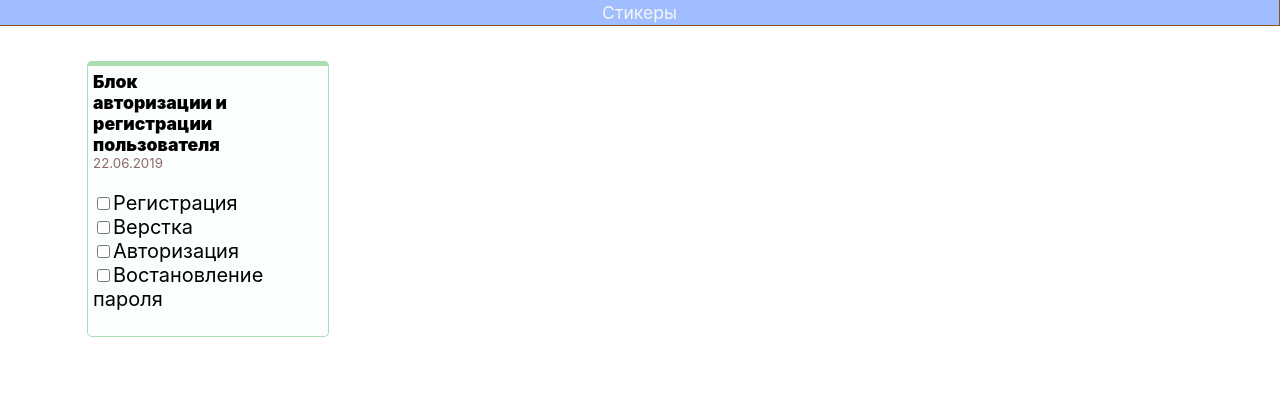
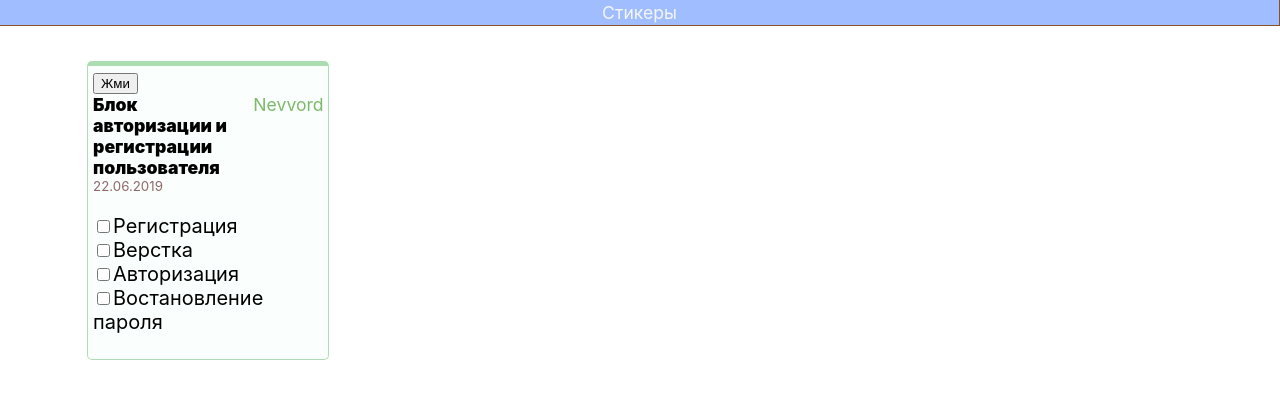
Before and after one commit to nevvord/mySite, a React (Create React App) app: page / in a window 1280 px wide. Shown: the top 398 px of the page. Built offline with nearby package versions, Linux system fonts and the light colour scheme; no server answers.

Commit message:
Revert "Wrong"
This reverts commit 2e0c41701e37b35cc2392be07e59a986b3615f09.

```diff
--- a/package.json
+++ b/package.json
@@ -3,7 +3,6 @@
   "version": "0.1.0",
   "private": true,
   "dependencies": {
-    "axios": "^0.19.0",
     "body-parser": "^1.19.0",
     "cors": "^2.8.5",
     "express": "^4.17.1",
--- a/src/Module/stikers/stickers.js
+++ b/src/Module/stikers/stickers.js
@@ -1,53 +1,22 @@
 import React from 'react';
 import { async } from 'q';
-import Ssticker from './stiker';
-import axios from 'axios';
+import Sticker from './stiker';
 
 
 class Stickers extends React.Component {
 
-    state = {
-        works : []
-    }
+    getWorks = async (e) => {
+        e.preventDefault();
+        const apiUrl = await fetch(`http://localhost:30012/works`, {mode: 'cors'});
+        const data = await apiUrl.json();
+        console.log(data);
 
-    componentDidMount () {
-        axios.get('http://localhost:30012/works').then(({ data }) => {
-          this.state = {
-            works : data
-          };
-        })
-      }
-
-    sticker() {
-        //const works = this.state.works.map((work) =>
-        //console.log(this.state.works);
-
-        return(
-            <div className="sticker" >
-                <div className="stickerHeader">
-                    <div className="stickerName">Блок авторизации и регистрации пользователя</div>
-                    <div className="stickerAuthor"></div>
-                    <div className="stickerDate">22.06.2019</div>
-                </div>
-                <ul className="stikerWorkList">
-                    <li><label className="stikerWorkListText"><input type="checkbox" className="stickerCB"></input>Регистрация</label></li>
-                    <li><label className="stikerWorkListText"><input type="checkbox" className="stickerCB"></input>Верстка</label></li>
-                    <li><label className="stikerWorkListText"><input type="checkbox" className="stickerCB"></input>Авторизация</label></li>
-                    <li><label className="stikerWorkListText"><input type="checkbox" className="stickerCB"></input>Востановление пароля</label></li>
-                </ul>
-            </div>
-        );
-    }
-
-    huender() {
-        return <h1>kek</h1>;
     }
 
     render() {
         return (
-        //
             <div className="stickerBlock">
-                <this.sticker />
+                <Sticker getMethod={this.getWorks} />
             </div>
         )
     }
--- a/src/Module/stikers/stiker.js
+++ b/src/Module/stikers/stiker.js
@@ -6,16 +6,12 @@ class Sticker extends React.Component {
         works: []
     }
 
-    data() {
-        const pop = this.props.getMethod();
-        console.log(pop);
+    GetImport() {
 
-
+            return <h1>kek</h1>;
 
     }
-
     render() {
-        this.data();
         return (
             <div className="sticker" >
 
```
Also changed, not shown: 1 other file (tests, documents, lock files or other folders).
